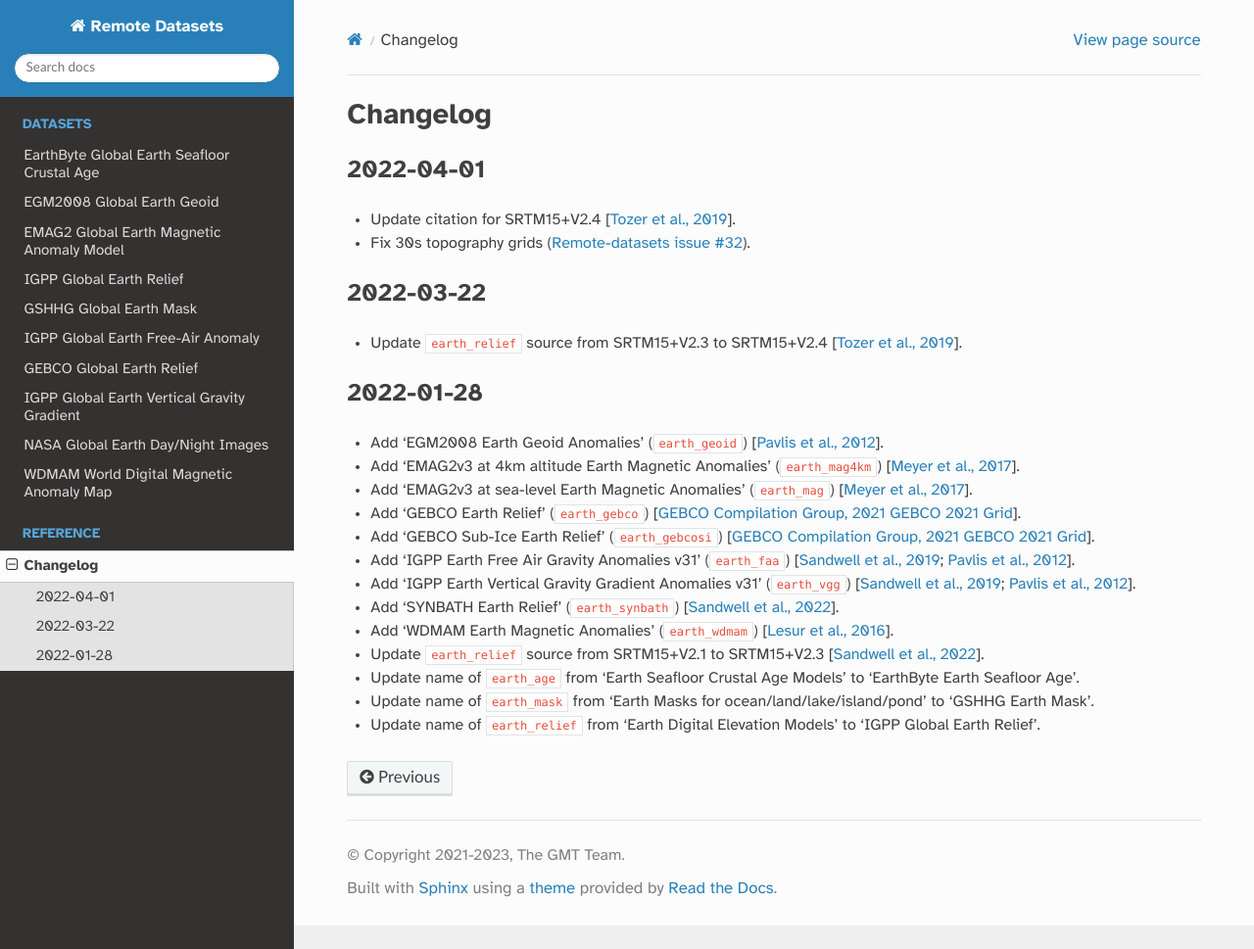
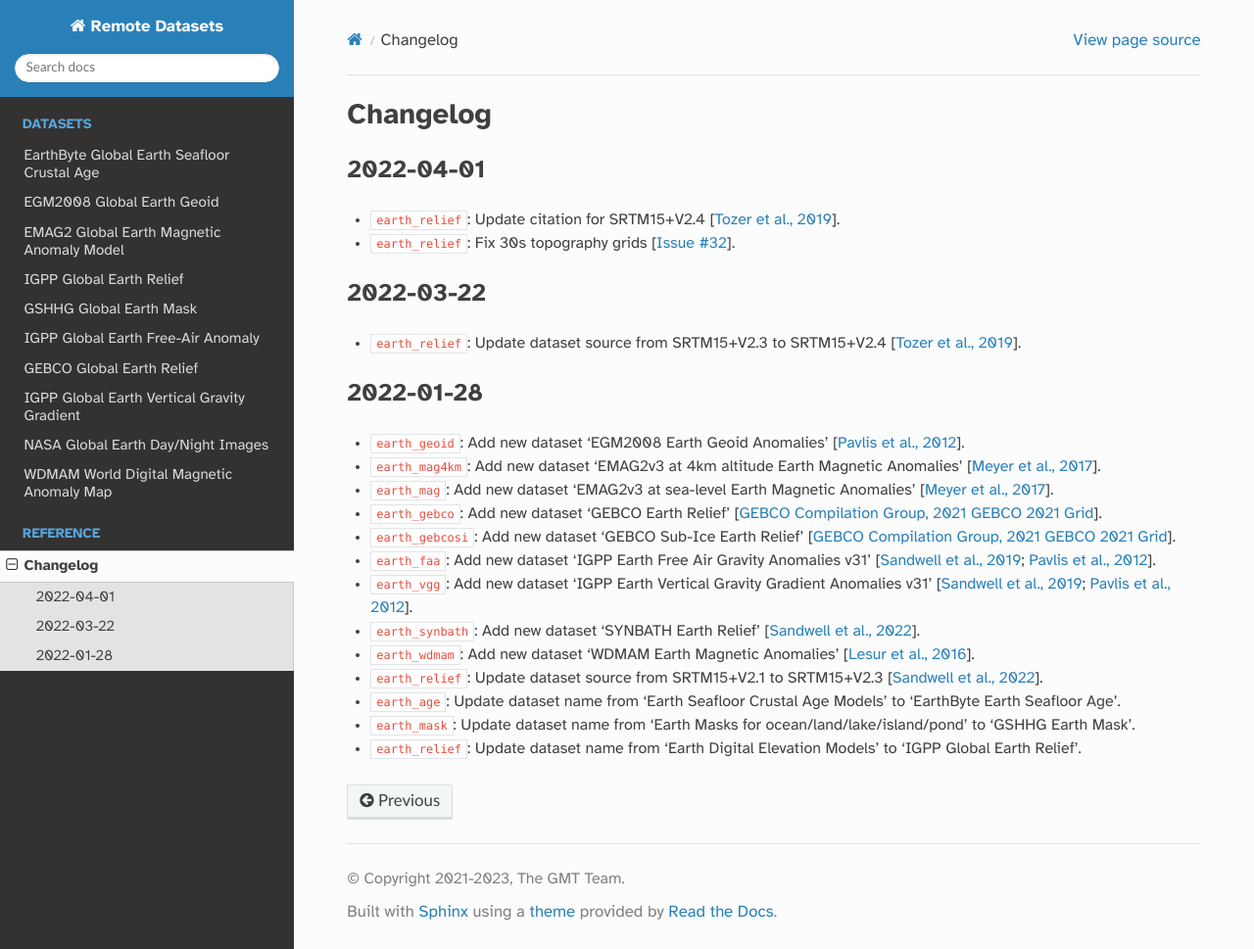
Before and after one commit to GenericMappingTools/remote-datasets, a Sphinx documentation site: the page built from docs/changes.rst, in a window 1280 px wide and 969 px high. Shown: the whole window at 98% size. Built offline with Sphinx 7.4.7 and the Read the Docs theme 2.0.0, drawn with Linux system fonts in a browser that asks for light colours.

Commit message:
Reformat the changelog entries using a consistent style

```diff
--- a/docs/changes.rst
+++ b/docs/changes.rst
@@ -4,27 +4,27 @@ Changelog
 2022-04-01
 ^^^^^^^^^^
 
-- Update citation for SRTM15+V2.4 [`Tozer et al., 2019 <https://doi.org/10.1029/2019EA000658>`_].
-- Fix 30s topography grids (`Remote-datasets issue #32 <https://github.com/GenericMappingTools/remote-datasets/issues/32>`_).
+- ``earth_relief``: Update citation for SRTM15+V2.4 [`Tozer et al., 2019 <https://doi.org/10.1029/2019EA000658>`_].
+- ``earth_relief``: Fix 30s topography grids [`Issue #32 <https://github.com/GenericMappingTools/remote-datasets/issues/32>`_].
 
 2022-03-22
 ^^^^^^^^^^
 
-- Update ``earth_relief`` source from SRTM15+V2.3 to SRTM15+V2.4 [`Tozer et al., 2019 <https://doi.org/10.1029/2019EA000658>`_].
+- ``earth_relief``: Update dataset source from SRTM15+V2.3 to SRTM15+V2.4 [`Tozer et al., 2019 <https://doi.org/10.1029/2019EA000658>`_].
 
 2022-01-28
 ^^^^^^^^^^
 
-- Add 'EGM2008 Earth Geoid Anomalies' (``earth_geoid``) [`Pavlis et al., 2012 <https://doi.org/10.1029/2011JB008916>`_].
-- Add 'EMAG2v3 at 4km altitude Earth Magnetic Anomalies' (``earth_mag4km``) [`Meyer et al., 2017 <https://doi.org/10.7289/V5H70CVX>`_].
-- Add 'EMAG2v3 at sea-level Earth Magnetic Anomalies' (``earth_mag``) [`Meyer et al., 2017 <https://doi.org/10.7289/V5H70CVX>`_].
-- Add 'GEBCO Earth Relief' (``earth_gebco``) [`GEBCO Compilation Group, 2021 GEBCO 2021 Grid <https://www.gebco.net/data_and_products/gridded_bathymetry_data/>`_].
-- Add 'GEBCO Sub-Ice Earth Relief' (``earth_gebcosi``) [`GEBCO Compilation Group, 2021 GEBCO 2021 Grid <https://www.gebco.net/data_and_products/gridded_bathymetry_data/>`_].
-- Add 'IGPP Earth Free Air Gravity Anomalies v31' (``earth_faa``) [`Sandwell et al., 2019 <https://doi.org/10.1016/j.asr.2019.09.011>`_; `Pavlis et al., 2012 <https://doi.org/10.1029/2011JB008916>`_].
-- Add 'IGPP Earth Vertical Gravity Gradient Anomalies v31' (``earth_vgg``) [`Sandwell et al., 2019 <https://doi.org/10.1016/j.asr.2019.09.011>`_; `Pavlis et al., 2012 <https://doi.org/10.1029/2011JB008916>`_].
-- Add 'SYNBATH Earth Relief' (``earth_synbath``) [`Sandwell et al., 2022 <http://dx.doi.org/10.1002/essoar.10508279.1>`_].
-- Add 'WDMAM Earth Magnetic Anomalies' (``earth_wdmam``) [`Lesur et al., 2016 <https://doi.org/10.1186/s40623-016-0404-6>`_].
-- Update ``earth_relief`` source from SRTM15+V2.1 to SRTM15+V2.3 [`Sandwell et al., 2022 <http://dx.doi.org/10.1002/essoar.10508279.1>`_].
-- Update name of ``earth_age`` from 'Earth Seafloor Crustal Age Models' to 'EarthByte Earth Seafloor Age'.
-- Update name of ``earth_mask`` from 'Earth Masks for ocean/land/lake/island/pond' to 'GSHHG Earth Mask'.
-- Update name of ``earth_relief`` from 'Earth Digital Elevation Models' to 'IGPP Global Earth Relief'.
+- ``earth_geoid``: Add new dataset 'EGM2008 Earth Geoid Anomalies' [`Pavlis et al., 2012 <https://doi.org/10.1029/2011JB008916>`_].
+- ``earth_mag4km``: Add new dataset 'EMAG2v3 at 4km altitude Earth Magnetic Anomalies' [`Meyer et al., 2017 <https://doi.org/10.7289/V5H70CVX>`_].
+- ``earth_mag``: Add new dataset 'EMAG2v3 at sea-level Earth Magnetic Anomalies' [`Meyer et al., 2017 <https://doi.org/10.7289/V5H70CVX>`_].
+- ``earth_gebco``: Add new dataset 'GEBCO Earth Relief' [`GEBCO Compilation Group, 2021 GEBCO 2021 Grid <https://www.gebco.net/data_and_products/gridded_bathymetry_data/>`_].
+- ``earth_gebcosi``: Add new dataset 'GEBCO Sub-Ice Earth Relief' [`GEBCO Compilation Group, 2021 GEBCO 2021 Grid <https://www.gebco.net/data_and_products/gridded_bathymetry_data/>`_].
+- ``earth_faa``: Add new dataset 'IGPP Earth Free Air Gravity Anomalies v31' [`Sandwell et al., 2019 <https://doi.org/10.1016/j.asr.2019.09.011>`_; `Pavlis et al., 2012 <https://doi.org/10.1029/2011JB008916>`_].
+- ``earth_vgg``: Add new dataset 'IGPP Earth Vertical Gravity Gradient Anomalies v31' [`Sandwell et al., 2019 <https://doi.org/10.1016/j.asr.2019.09.011>`_; `Pavlis et al., 2012 <https://doi.org/10.1029/2011JB008916>`_].
+- ``earth_synbath``: Add new dataset 'SYNBATH Earth Relief' [`Sandwell et al., 2022 <http://dx.doi.org/10.1002/essoar.10508279.1>`_].
+- ``earth_wdmam``: Add new dataset 'WDMAM Earth Magnetic Anomalies' [`Lesur et al., 2016 <https://doi.org/10.1186/s40623-016-0404-6>`_].
+- ``earth_relief``: Update dataset source from SRTM15+V2.1 to SRTM15+V2.3 [`Sandwell et al., 2022 <http://dx.doi.org/10.1002/essoar.10508279.1>`_].
+- ``earth_age``: Update dataset name from 'Earth Seafloor Crustal Age Models' to 'EarthByte Earth Seafloor Age'.
+- ``earth_mask``: Update dataset name from 'Earth Masks for ocean/land/lake/island/pond' to 'GSHHG Earth Mask'.
+- ``earth_relief``: Update dataset name from 'Earth Digital Elevation Models' to 'IGPP Global Earth Relief'.
```
